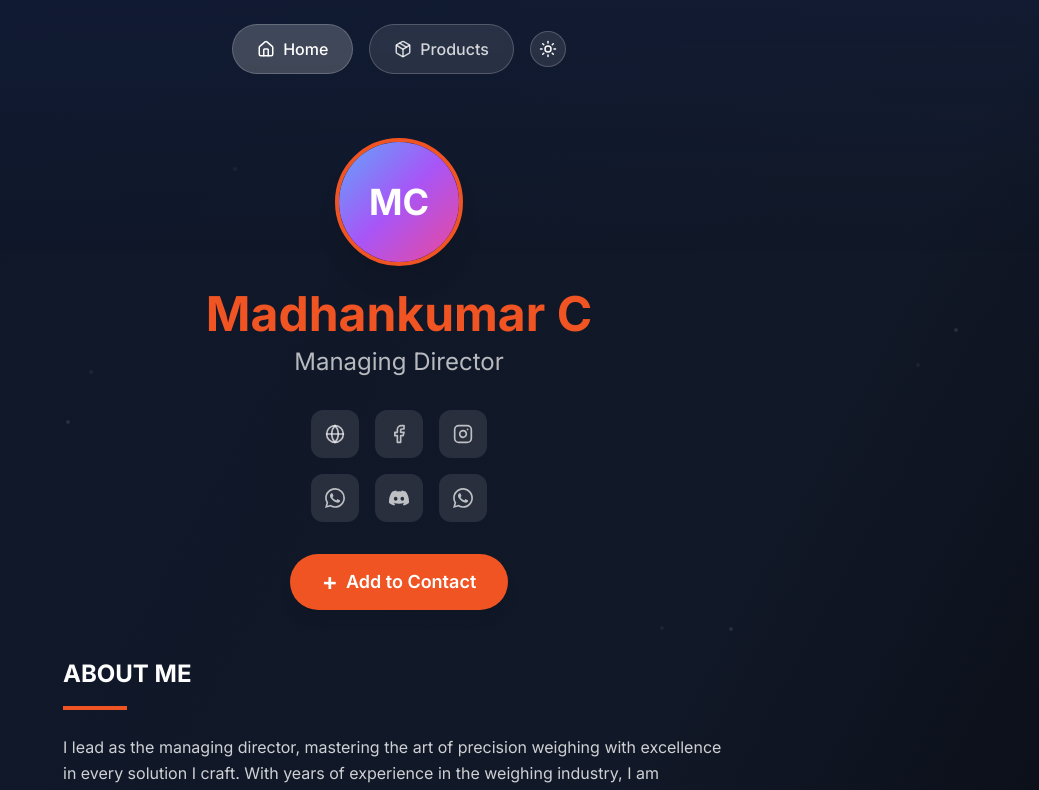
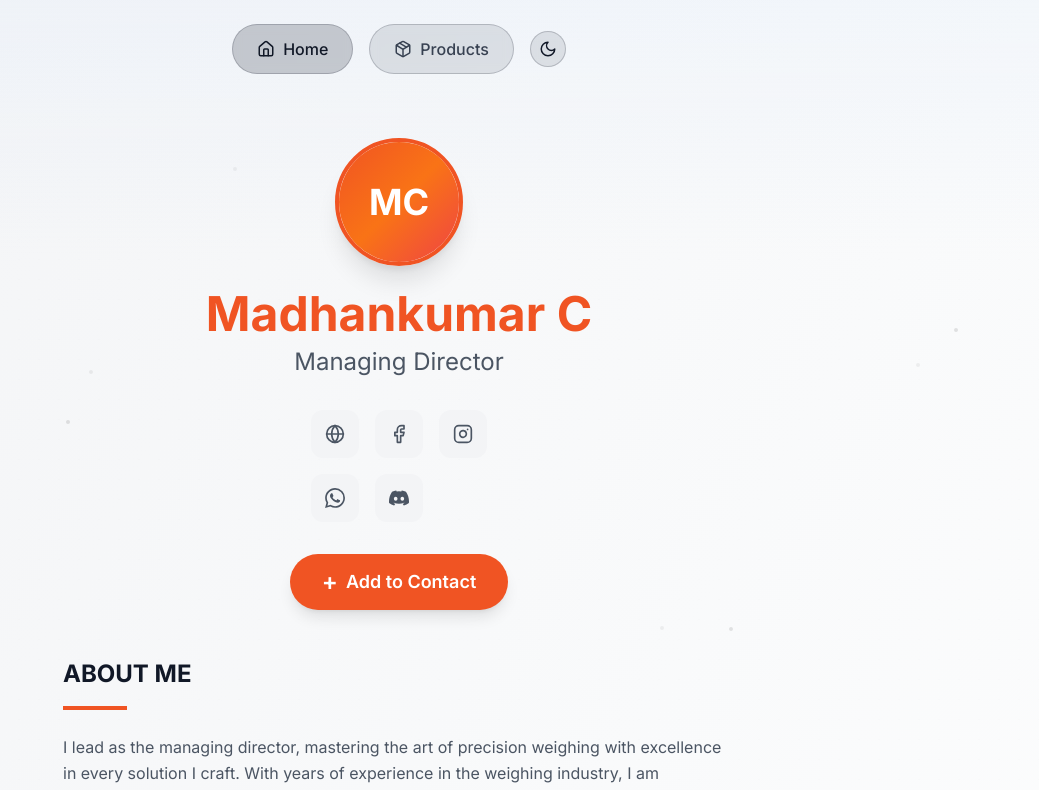
Before and after one commit to ashwin-graphics/erode-scales-digital-card-07, a React (Vite) app: page / in a window 1280 px wide. Shown: the top 790 px of the page, without its empty margins (241-1280 px from the left). Built offline with nearby package versions, Linux system fonts and the light colour scheme.

Commit message:
Fix UI/UX issues
- Fixes icon alignment in hero section.
- Adds hover glow to product elements.
- Changes gradient colors to orange.
- Sets default theme to light mode.

```diff
--- a/src/components/ContactCard.tsx
+++ b/src/components/ContactCard.tsx
@@ -1,3 +1,4 @@
+
 import { Phone, Mail, MapPin, Instagram, Facebook } from 'lucide-react';
 import { useTheme } from '../contexts/ThemeContext';
 
@@ -24,7 +25,7 @@ const ContactItem = ({ icon, title, content, link, className = "" }: ContactCard
           : 'bg-gray-900/10 border-gray-900/20 hover:bg-gray-900/20'
       } ${className}`}
     >
-      <div className="flex-shrink-0 w-12 h-12 bg-gradient-to-br from-blue-400 to-purple-600 rounded-full flex items-center justify-center text-white">
+      <div className="flex-shrink-0 w-12 h-12 bg-gradient-to-br from-[#f05423] to-orange-600 rounded-full flex items-center justify-center text-white">
         {icon}
       </div>
       <div className="flex-1 min-w-0">
--- a/src/components/HeroSection.tsx
+++ b/src/components/HeroSection.tsx
@@ -32,19 +32,16 @@ const HeroSection = () => {
   const socialLinks = [
     {
       icon: <Globe size={20} />,
-      color: 'bg-gray-500',
       link: 'https://maps.app.goo.gl/KUxj8dLZ4FkYaf5i8?g_st=ac',
       label: 'Website'
     },
     {
       icon: <Facebook size={20} />,
-      color: 'bg-blue-600',
       link: 'https://www.facebook.com/erode.scaales',
       label: 'Facebook'
     },
     {
       icon: <Instagram size={20} />,
-      color: 'bg-gradient-to-br from-purple-500 to-pink-500',
       link: 'https://www.instagram.com/erode_scales?igsh=ZGgxNTV5dmxzeDBm',
       label: 'Instagram'
     },
@@ -54,7 +51,6 @@ const HeroSection = () => {
           <path d="M17.472 14.382c-.297-.149-1.758-.867-2.03-.967-.273-.099-.471-.148-.67.15-.197.297-.767.966-.94 1.164-.173.199-.347.223-.644.075-.297-.15-1.255-.463-2.39-1.475-.883-.788-1.48-1.761-1.653-2.059-.173-.297-.018-.458.13-.606.134-.133.298-.347.446-.52.149-.174.198-.298.298-.497.099-.198.05-.371-.025-.52-.075-.149-.669-1.612-.916-2.207-.242-.579-.487-.5-.669-.51-.173-.008-.371-.01-.57-.01-.198 0-.52.074-.792.372-.272.297-1.04 1.016-1.04 2.479 0 1.462 1.065 2.875 1.213 3.074.149.198 2.096 3.2 5.077 4.487.709.306 1.262.489 1.694.625.712.227 1.36.195 1.871.118.571-.085 1.758-.719 2.006-1.413.248-.694.248-1.289.173-1.413-.074-.124-.272-.198-.57-.347m-5.421 7.403h-.004a9.87 9.87 0 01-5.031-1.378l-.361-.214-3.741.982.998-3.648-.235-.374a9.86 9.86 0 01-1.51-5.26c.001-5.45 4.436-9.884 9.888-9.884 2.64 0 5.122 1.03 6.988 2.898a9.825 9.825 0 012.893 6.994c-.003 5.45-4.437 9.884-9.885 9.884m8.413-18.297A11.815 11.815 0 0012.05 0C5.495 0 .16 5.335.157 11.892c0 2.096.547 4.142 1.588 5.945L.057 24l6.305-1.654a11.882 11.882 0 005.683 1.448h.005c6.554 0 11.890-5.335 11.893-11.893A11.821 11.821 0 0020.885 3.787"/>
         </svg>
       ),
-      color: 'bg-green-500',
       link: 'https://wa.me/918122500800',
       label: 'WhatsApp'
     },
@@ -64,19 +60,8 @@ const HeroSection = () => {
           <path d="M20.317 4.369a19.791 19.791 0 0 0-4.885-1.515a.074.074 0 0 0-.079.037c-.211.375-.445.864-.608 1.25a18.27 18.27 0 0 0-5.487 0a12.64 12.64 0 0 0-.617-1.25a.077.077 0 0 0-.079-.037A19.736 19.736 0 0 0 3.677 4.369a.07.07 0 0 0-.032.027C.533 9.046-.32 13.58.099 18.057a.082.082 0 0 0 .031.057a19.9 19.9 0 0 0 5.993 3.03a.078.078 0 0 0 .084-.028a14.09 14.09 0 0 0 1.226-1.994a.076.076 0 0 0-.041-.106a13.107 13.107 0 0 1-1.872-.892a.077.077 0 0 1-.008-.128a10.2 10.2 0 0 0 .372-.292a.074.074 0 0 1 .077-.01c3.928 1.793 8.18 1.793 12.062 0a.074.074 0 0 1 .078.01c.12.098.246.198.373.292a.077.077 0 0 1-.006.127a12.299 12.299 0 0 1-1.873.892a.077.077 0 0 0-.041.107c.36.698.772 1.362 1.225 1.993a.076.076 0 0 0 .084.028a19.839 19.839 0 0 0 6.002-3.03a.077.077 0 0 0 .032-.054c.5-5.177-.838-9.674-3.549-13.66a.061.061 0 0 0-.031-.03zM8.02 15.33c-1.183 0-2.157-1.085-2.157-2.419c0-1.333.956-2.419 2.157-2.419c1.21 0 2.176 1.096 2.157 2.42c0 1.333-.956 2.418-2.157 2.418zm7.975 0c-1.183 0-2.157-1.085-2.157-2.419c0-1.333.955-2.419 2.157-2.419c1.21 0 2.176 1.096 2.157 2.42c0 1.333-.946 2.418-2.157 2.418z"/>
         </svg>
       ),
-      color: 'bg-indigo-600',
       link: '#',
       label: 'Discord'
-    },
-    {
-      icon: (
-        <svg width="20" height="20" viewBox="0 0 24 24" fill="currentColor">
-          <path d="M.057 24l1.687-6.163c-1.041-1.804-1.588-3.849-1.587-5.946.003-6.556 5.338-11.891 11.893-11.891 3.181.001 6.167 1.24 8.413 3.488 2.245 2.248 3.481 5.236 3.48 8.414-.003 6.557-5.338 11.892-11.893 11.892-1.99-.001-3.951-.5-5.688-1.448l-6.305 1.654zm6.597-3.807c1.676.995 3.276 1.591 5.392 1.592 5.448 0 9.886-4.434 9.889-9.885.002-5.462-4.415-9.89-9.881-9.892-5.452 0-9.887 4.434-9.889 9.884-.001 2.225.651 3.891 1.746 5.634l-.999 3.648 3.742-.981zm11.387-5.464c-.074-.124-.272-.198-.57-.347-.297-.149-1.758-.867-2.031-.967-.272-.099-.47-.149-.669.149-.198.297-.768.967-.941 1.165-.173.198-.347.223-.644.074-.297-.149-1.255-.462-2.39-1.475-.883-.788-1.48-1.761-1.653-2.059-.173-.297-.018-.458.13-.606.134-.133.297-.347.446-.521.151-.172.2-.296.3-.495.099-.198.05-.372-.025-.521-.075-.148-.669-1.611-.916-2.206-.242-.579-.487-.501-.669-.51l-.57-.01c-.198 0-.52.074-.792.372s-1.04 1.016-1.04 2.479 1.065 2.876 1.213 3.074c.149.198 2.095 3.2 5.076 4.487.709.306 1.263.489 1.694.626.712.226 1.36.194 1.872.118.571-.085 1.758-.719 2.006-1.413.248-.695.248-1.29.173-1.414z"/>
-        </svg>
-      ),
-      color: 'bg-green-500',
-      link: 'https://wa.me/918122500800',
-      label: 'WhatsApp'
     }
   ];
 
@@ -86,7 +71,7 @@ const HeroSection = () => {
       {/* Profile Photo */}
       <div className="mb-6">
         <div className="w-32 h-32 rounded-full overflow-hidden border-4 border-[#f05423] shadow-xl">
-          <div className="w-full h-full bg-gradient-to-br from-blue-400 via-purple-500 to-pink-500 flex items-center justify-center text-4xl font-bold text-white">
+          <div className="w-full h-full bg-gradient-to-br from-[#f05423] via-orange-500 to-red-500 flex items-center justify-center text-4xl font-bold text-white">
             MC
           </div>
         </div>
--- a/src/components/ProductCard.tsx
+++ b/src/components/ProductCard.tsx
@@ -22,7 +22,7 @@ const ProductCard = ({ title, description, image }: ProductCardProps) => {
   };
 
   return (
-    <div className={`backdrop-blur-sm rounded-xl border overflow-hidden transition-all duration-300 hover:scale-105 ${
+    <div className={`backdrop-blur-sm rounded-xl border overflow-hidden transition-all duration-300 hover:scale-105 hover:shadow-lg hover:shadow-[#f05423]/20 ${
       theme === 'dark'
         ? 'bg-white/10 border-white/20 hover:bg-white/20'
         : 'bg-gray-900/10 border-gray-900/20 hover:bg-gray-900/20'
--- a/src/components/ProductsSection.tsx
+++ b/src/components/ProductsSection.tsx
@@ -1,3 +1,4 @@
+
 import { Link } from 'react-router-dom';
 import ProductCard from './ProductCard';
 import { ArrowRight } from 'lucide-react';
@@ -45,8 +46,8 @@ const ProductsSection = () => {
           to="/products"
           className={`inline-flex items-center space-x-2 px-8 py-4 rounded-full border backdrop-blur-sm transition-all duration-300 hover:scale-105 ${
             theme === 'dark'
-              ? 'bg-gradient-to-r from-blue-500/20 to-purple-500/20 border-white/20 text-white hover:from-blue-500/30 hover:to-purple-500/30'
-              : 'bg-gradient-to-r from-blue-500/10 to-purple-500/10 border-gray-900/20 text-gray-900 hover:from-blue-500/20 hover:to-purple-500/20'
+              ? 'bg-gradient-to-r from-[#f05423]/20 to-orange-500/20 border-white/20 text-white hover:from-[#f05423]/30 hover:to-orange-500/30'
+              : 'bg-gradient-to-r from-[#f05423]/10 to-orange-500/10 border-gray-900/20 text-gray-900 hover:from-[#f05423]/20 hover:to-orange-500/20'
           }`}
         >
           <span className="font-semibold">View All Products</span>
--- a/src/contexts/ThemeContext.tsx
+++ b/src/contexts/ThemeContext.tsx
@@ -19,7 +19,7 @@ export const useTheme = () => {
 };
 
 export const ThemeProvider: React.FC<{ children: React.ReactNode }> = ({ children }) => {
-  const [theme, setTheme] = useState<Theme>('dark');
+  const [theme, setTheme] = useState<Theme>('light');
 
   useEffect(() => {
     const savedTheme = localStorage.getItem('theme') as Theme;
--- a/src/pages/Products.tsx
+++ b/src/pages/Products.tsx
@@ -105,8 +105,8 @@ const Products = () => {
             <div className="text-center mb-12">
               <h1 className={`text-4xl md:text-5xl font-bold leading-tight mb-4 ${
                 theme === 'dark'
-                  ? 'bg-gradient-to-r from-white via-blue-100 to-purple-100 bg-clip-text text-transparent'
-                  : 'bg-gradient-to-r from-gray-900 via-blue-900 to-purple-900 bg-clip-text text-transparent'
+                  ? 'bg-gradient-to-r from-white via-orange-100 to-red-100 bg-clip-text text-transparent'
+                  : 'bg-gradient-to-r from-gray-900 via-orange-900 to-red-900 bg-clip-text text-transparent'
               }`}>
                 Our Products
               </h1>
@@ -155,8 +155,8 @@ const Products = () => {
                 to="/"
                 className={`inline-flex items-center space-x-2 px-8 py-4 rounded-full border backdrop-blur-sm transition-all duration-300 hover:scale-105 ${
                   theme === 'dark'
-                    ? 'bg-gradient-to-r from-blue-500/20 to-purple-500/20 border-white/20 text-white hover:from-blue-500/30 hover:to-purple-500/30'
-                    : 'bg-gradient-to-r from-blue-500/10 to-purple-500/10 border-gray-900/20 text-gray-900 hover:from-blue-500/20 hover:to-purple-500/20'
+                    ? 'bg-gradient-to-r from-[#f05423]/20 to-orange-500/20 border-white/20 text-white hover:from-[#f05423]/30 hover:to-orange-500/30'
+                    : 'bg-gradient-to-r from-[#f05423]/10 to-orange-500/10 border-gray-900/20 text-gray-900 hover:from-[#f05423]/20 hover:to-orange-500/20'
                 }`}
               >
                 <span className="font-semibold">Contact Us</span>
```
